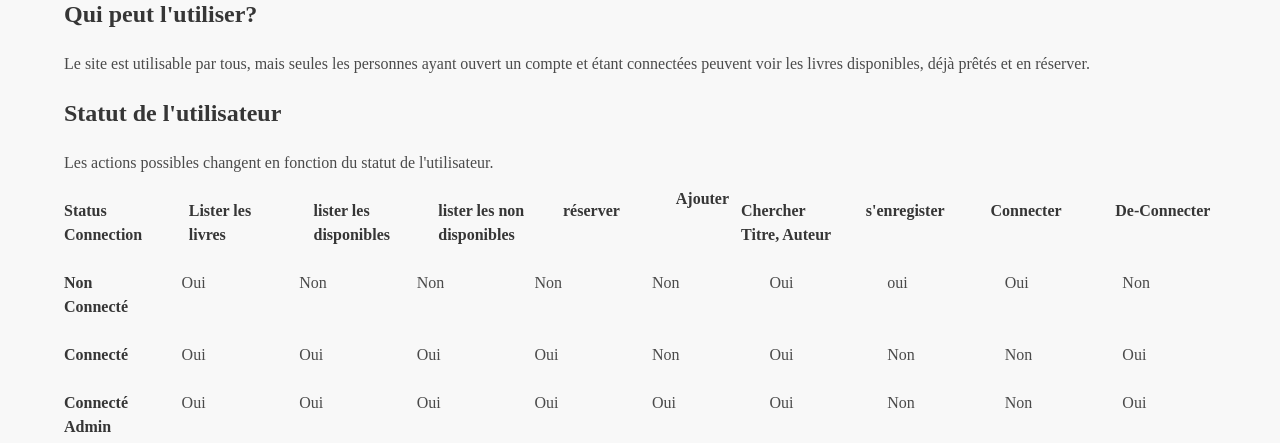
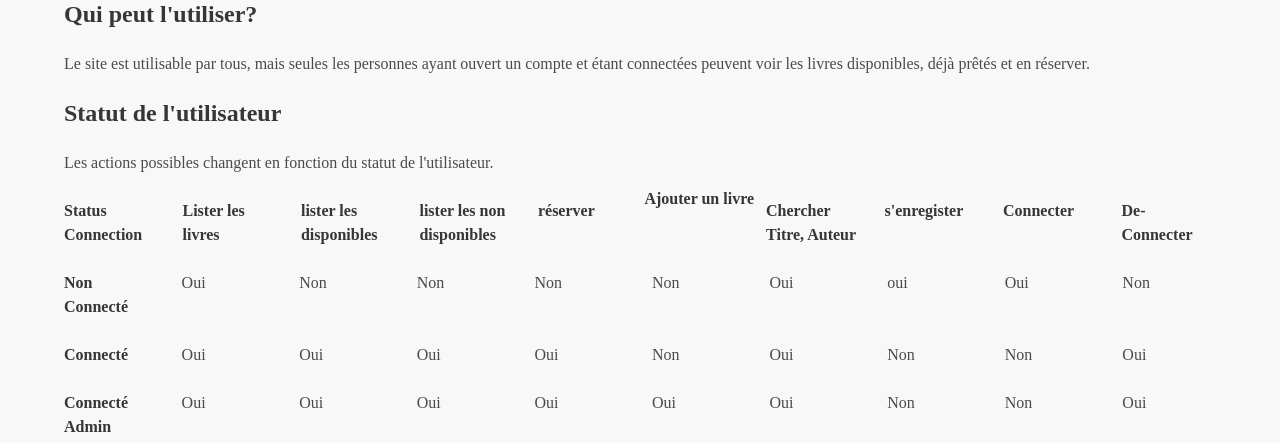
Before and after one commit to Boipisigre/biblioteko, a Flask app: page /about in a window 1280 px wide. Shown: the part 168-611 px from the top of the page. Run offline with Flask 2, Linux system fonts and the light colour scheme; some libraries are stand-ins or nearby versions.

Commit message:
modif titre

```diff
--- a/app/templates/about.html
+++ b/app/templates/about.html
@@ -27,7 +27,7 @@
     <strong>réserver</strong>
   </div>
   <div>
-    <strong> Ajouter</strong>
+    <strong>Ajouter un livre</strong>
  </div>
   <div class="column">
     <strong>Chercher Titre, Auteur</strong>
```
